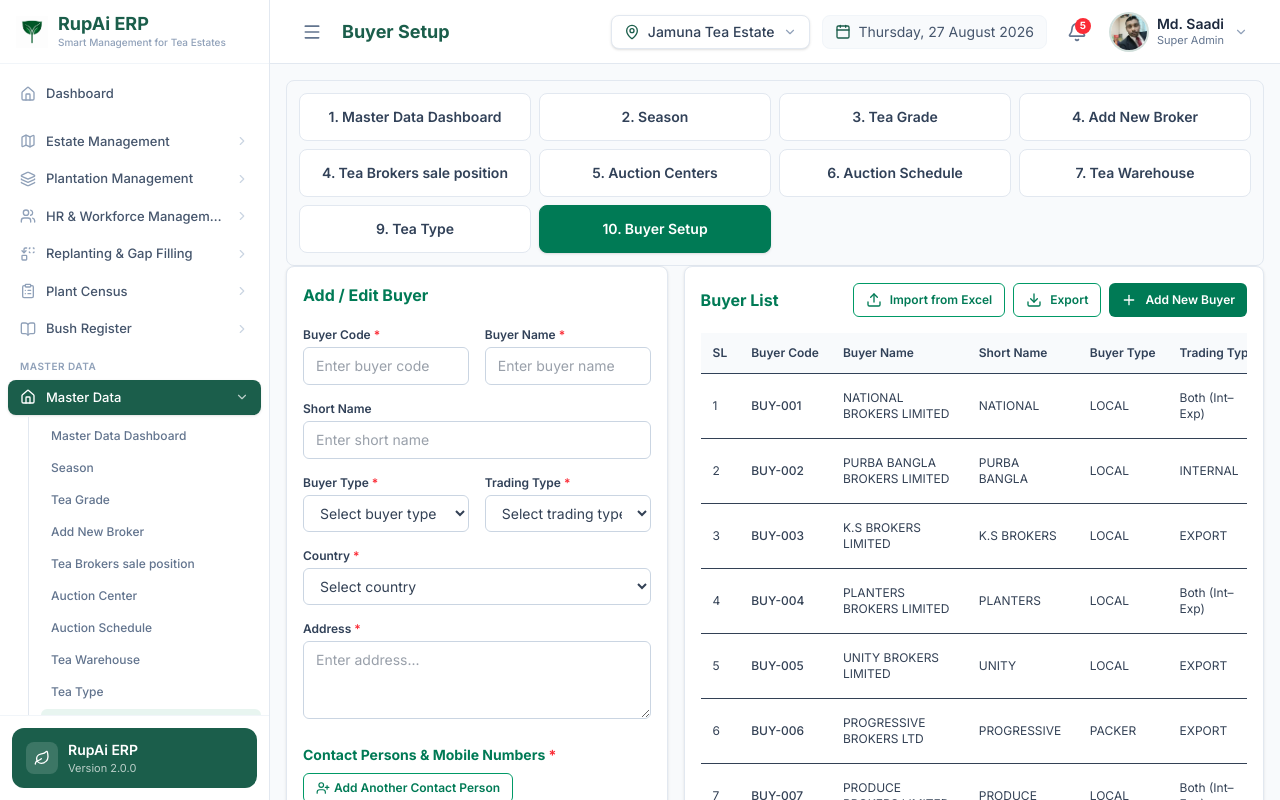
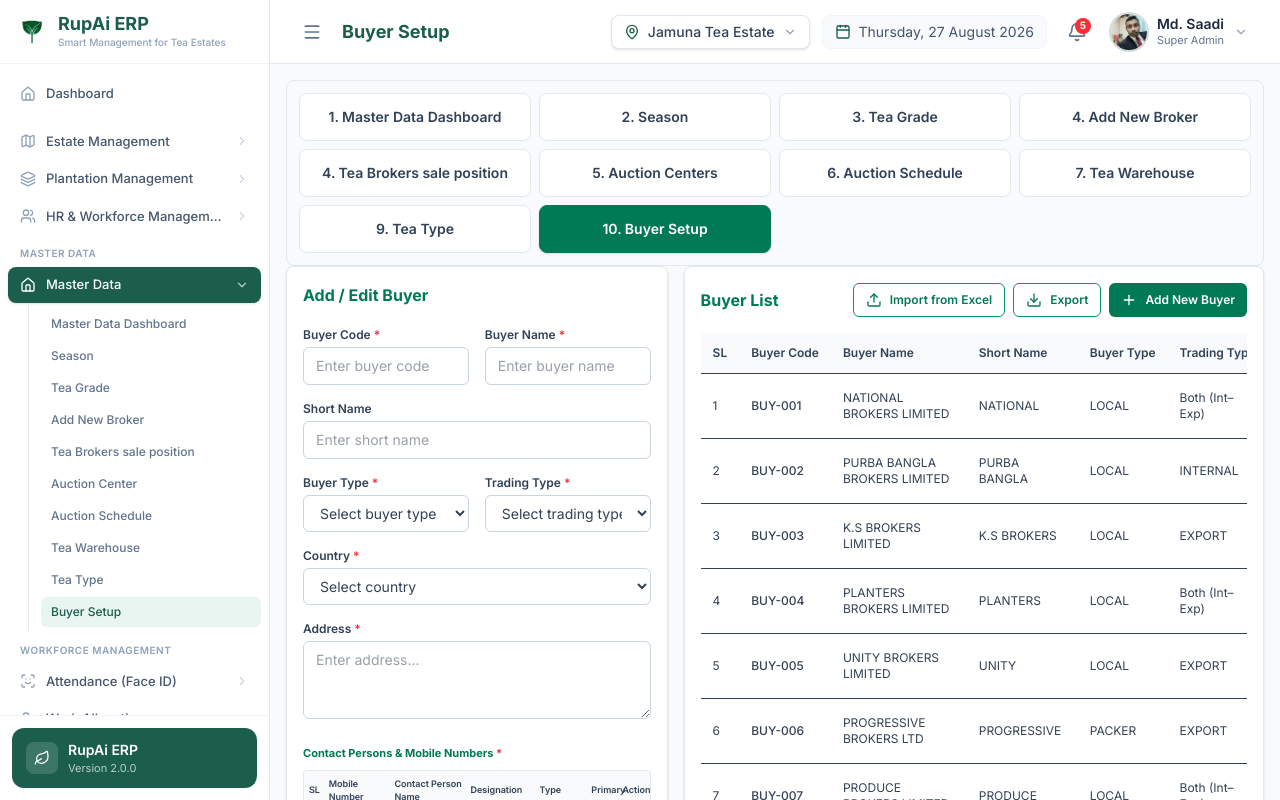
Before and after one commit to JamunaTech21-Software/rupai-erp-frontend, a React (Vite) app: page /master-data-buyer-setup in a window 1280 px wide. Built offline with nearby package versions, Linux system fonts and the light colour scheme; some icons are missing.

Commit message:
feat: update frontend implementation

```diff
--- a/src/data/MasterData/buyerSetupData.js
+++ b/src/data/MasterData/buyerSetupData.js
@@ -72,6 +72,7 @@ export const buyerSetupData = {
       placeholder: "Enter buyer code",
       required: true,
       maxLength: 50,
+      colSpan: 1,
     },
 
     {
@@ -82,6 +83,7 @@ export const buyerSetupData = {
       placeholder: "Enter buyer name",
       required: true,
       maxLength: 150,
+      colSpan: 1,
     },
 
     {
@@ -92,6 +94,7 @@ export const buyerSetupData = {
       placeholder: "Enter short name",
       required: false,
       maxLength: 50,
+      colSpan: 2,
     },
 
     {
@@ -101,6 +104,8 @@ export const buyerSetupData = {
       type: "select",
       placeholder: "Select buyer type",
       required: true,
+      colSpan: 1,
+      optionsKey: "buyerTypeOptions",
     },
 
     {
@@ -110,6 +115,8 @@ export const buyerSetupData = {
       type: "select",
       placeholder: "Select trading type",
       required: true,
+      colSpan: 1,
+      optionsKey: "tradingTypeOptions",
     },
 
     {
@@ -119,6 +126,8 @@ export const buyerSetupData = {
       type: "select",
       placeholder: "Select country",
       required: true,
+      colSpan: 2,
+      optionsKey: "countryOptions",
     },
 
     {
@@ -129,6 +138,7 @@ export const buyerSetupData = {
       placeholder: "Enter address...",
       required: true,
       maxLength: 250,
+      colSpan: 2,
     },
 
     {
@@ -139,6 +149,7 @@ export const buyerSetupData = {
       placeholder: "Enter phone number",
       required: false,
       maxLength: 30,
+      colSpan: 1,
     },
 
     {
@@ -149,6 +160,7 @@ export const buyerSetupData = {
       placeholder: "Enter email address",
       required: false,
       maxLength: 150,
+      colSpan: 1,
     },
 
     {
@@ -158,6 +170,8 @@ export const buyerSetupData = {
       type: "select",
       placeholder: "Select status",
       required: true,
+      colSpan: 1,
+      optionsKey: "statusOptions",
     },
 
     {
@@ -168,6 +182,7 @@ export const buyerSetupData = {
       placeholder: "Enter remarks...",
       required: false,
       maxLength: 250,
+      colSpan: 1,
     },
   ],
 
@@ -346,42 +361,77 @@ export const buyerSetupData = {
   // CONTACT TABLE HEADERS
   // =======================================================
 
-  contactTableHeaders: [
+  contactTable: {
+    title: "Contact Persons & Mobile Numbers",
+    required: true,
+
+    addButton: {
+      label: "Add Another Contact Person",
+      icon: "UserPlus",
+    },
+
+    columns: [
       {
         key: "sl",
         label: "SL",
+        width: "6%",
+        align: "center",
+        type: "serial",
       },
 
       {
         key: "mobileNumber",
         label: "Mobile Number",
+        width: "19%",
+        type: "text",
+        placeholder: "+880-...",
+        required: true,
       },
 
       {
         key: "contactPersonName",
         label: "Contact Person Name",
+        width: "22%",
+        type: "text",
+        placeholder: "Contact person",
+        required: true,
       },
 
       {
         key: "designation",
         label: "Designation",
+        width: "20%",
+        type: "select",
+        required: true,
+        optionsKey: "designationOptions",
       },
 
       {
         key: "type",
         label: "Type",
+        width: "15%",
+        type: "select",
+        required: false,
+        optionsKey: "contactPersonTypeOptions",
       },
 
       {
         key: "isPrimary",
         label: "Primary",
+        width: "9%",
+        align: "center",
+        type: "radio",
       },
 
       {
         key: "action",
         label: "Action",
+        width: "9%",
+        align: "center",
+        type: "delete",
       },
     ],
+  },
 
   // =======================================================
   // BUYER LIST TABLE HEADERS
--- a/src/data/dashboardData.js
+++ b/src/data/dashboardData.js
@@ -139,40 +139,6 @@ export const navSections = [
           },
         ],
       },
-
-      // Replanting and Gap Filling
-      {
-        id: "replanting",
-        label: "Replanting & Gap Filling",
-        icon: "Replace",
-        expandable: true,
-        children: [
-          { id: "replanting-entry", label: "Replanting Entry" },
-          { id: "gap-filling", label: "Gap Filling" },
-        ],
-      },
-      // Plant Cencus
-      {
-        id: "plant-census",
-        label: "Plant Census",
-        icon: "ClipboardList",
-        expandable: true,
-        children: [
-          { id: "census-entry", label: "Census Entry" },
-          { id: "census-report", label: "Census Report" },
-        ],
-      },
-      // Bush Register
-      {
-        id: "bush-register",
-        label: "Bush Register",
-        icon: "BookOpen",
-        expandable: true,
-        children: [
-          { id: "bush-list", label: "Bush List" },
-          { id: "add-bush", label: "Add Bush Record" },
-        ],
-      },
     ],
   },
   // Master Data
@@ -235,33 +201,6 @@ export const navSections = [
             label: "Buyer Setup",
             path: "/master-data-buyer-setup",
           },
-        ],
-      },
-    ],
-  },
-  // Nuresery Management
-  {
-    label: "Nursery Management",
-    items: [
-      {
-        id: "nursery-mgmt",
-        label: "Nursery Management",
-        icon: "TreeDeciduous",
-        expandable: true,
-        children: [
-          { id: "nursery-list", label: "Nursery List" },
-          { id: "add-nursery", label: "Add Nursery" },
-          { id: "nursery-stock", label: "Nursery Stock" },
-        ],
-      },
-      {
-        id: "seed-clone",
-        label: "Seed & Clone Management",
-        icon: "Flower2",
-        expandable: true,
-        children: [
-          { id: "seed-stock", label: "Seed Stock" },
-          { id: "clone-records", label: "Clone Records" },
         ],
       },
     ],
--- a/src/pages/EstateManagement/EstateProfile.jsx
+++ b/src/pages/EstateManagement/EstateProfile.jsx
@@ -3,6 +3,7 @@ import { estateProfileData } from "../../data/EstateManagementData/estateProfile
 import { useForm } from "react-hook-form";
 import toast from "react-hot-toast";
 import { useNavigate } from "react-router-dom";
+
 import {
   Map,
   Leaf,
--- a/src/pages/MasterData/BuyerSetup.jsx
+++ b/src/pages/MasterData/BuyerSetup.jsx
@@ -30,7 +30,10 @@ const BuyerSetup = () => {
     contactPersonTypeOptions,
     designationOptions,
     statusOptions,
-    contactTableHeaders,
+
+    // ✅ ADD THIS
+    contactTable,
+
     buyerTableHeaders,
     buyerList,
   } = buyerSetupData;
@@ -438,59 +441,70 @@ const BuyerSetup = () => {
             </div>
 
             {/* =================================================
-                CONTACT PERSONS
+                  CONTACT PERSONS & MOBILE NUMBERS
               ================================================= */}
-
-            <div className='mt-5'>
-              <div className='mb-3 flex flex-wrap items-center justify-between gap-2'>
-                <h3 className='text-sm font-bold text-emerald-700'>
-                  Contact Persons & Mobile Numbers{" "}
+            <div className='mt-5 w-full'>
+              {/* =================================================
+                      SECTION HEADER
+                  ================================================= */}
+              <div className='mb-2'>
+                <h3 className='text-[11px] font-bold text-emerald-700'>
+                  {contactTable.title}{" "}
+                  {contactTable.required && (
                     <span className='text-red-500'>*</span>
+                  )}
                 </h3>
-
-                <button
-                  type='button'
-                  onClick={handleAddContactPerson}
-                  className='flex cursor-pointer items-center gap-1 rounded-md border border-emerald-600 px-3 py-1.5 text-xs font-semibold text-emerald-700 transition hover:bg-emerald-50'
-                >
-                  <UserPlus className='h-3.5 w-3.5' />
-                  Add Another Contact Person
-                </button>
               </div>
 
               {/* =================================================
                       CONTACT TABLE
                   ================================================= */}
+              <div className='w-full overflow-hidden rounded border border-slate-200'>
+                <table className='w-full table-fixed border-collapse text-[9px]'>
+                  {/* COLUMN WIDTHS FROM JSON */}
+                  <colgroup>
+                    {contactTable.columns.map((column) => (
+                      <col key={column.key} style={{ width: column.width }} />
+                    ))}
+                  </colgroup>
 
-              <div className='overflow-x-auto rounded-md border border-slate-200'>
-                <table className='w-full min-w-[850px] text-xs'>
+                  {/* =================================================
+                          TABLE HEADER
+                      ================================================= */}
                   <thead className='bg-slate-50'>
                     <tr>
-                      {contactTableHeaders.map((header) => (
+                      {contactTable.columns.map((column) => (
                         <th
-                          key={header.key}
-                          className='whitespace-nowrap border-b px-2 py-2 text-left font-semibold text-slate-700'
+                          key={column.key}
+                          className={`border-b border-slate-200 px-1 py-1.5 font-semibold text-slate-700 ${
+                            column.align === "center"
+                              ? "text-center"
+                              : "text-left"
+                          }`}
                         >
-                          {header.label}
+                          {column.label}
                         </th>
                       ))}
                     </tr>
                   </thead>
 
+                  {/* =================================================
+                          TABLE BODY
+                      ================================================= */}
                   <tbody>
                     {contactFields.map((field, index) => (
-                      <tr key={field.id}>
+                      <tr key={field.id} className='hover:bg-slate-50'>
                         {/* SL */}
+                        <td className='border-b border-slate-100 px-1 py-1 text-center text-slate-600'>
+                          {index + 1}
+                        </td>
 
-                        <td className='border-b px-2 py-2'>{index + 1}</td>
-
-                        {/* MOBILE */}
-
-                        <td className='border-b px-2 py-2'>
+                        {/* MOBILE NUMBER */}
+                        <td className='border-b border-slate-100 px-1 py-1'>
                           <input
                             type='text'
-                            placeholder='+880...'
-                            className='w-32 rounded border border-slate-300 px-2 py-1.5 outline-none focus:border-emerald-600'
+                            placeholder='+880-...'
+                            className='h-[23px] w-full rounded border border-slate-300 px-1 text-[9px] outline-none focus:border-emerald-600'
                             {...register(
                               `contactPersons.${index}.mobileNumber`,
                               {
@@ -500,13 +514,12 @@ const BuyerSetup = () => {
                           />
                         </td>
 
-                        {/* CONTACT NAME */}
-
-                        <td className='border-b px-2 py-2'>
+                        {/* CONTACT PERSON NAME */}
+                        <td className='border-b border-slate-100 px-1 py-1'>
                           <input
                             type='text'
                             placeholder='Contact person'
-                            className='w-36 rounded border border-slate-300 px-2 py-1.5 outline-none focus:border-emerald-600'
+                            className='h-[23px] w-full rounded border border-slate-300 px-1 text-[9px] outline-none focus:border-emerald-600'
                             {...register(
                               `contactPersons.${index}.contactPersonName`,
                               {
@@ -517,10 +530,9 @@ const BuyerSetup = () => {
                         </td>
 
                         {/* DESIGNATION */}
-
-                        <td className='border-b px-2 py-2'>
+                        <td className='border-b border-slate-100 px-1 py-1'>
                           <select
-                            className='w-36 cursor-pointer rounded border border-slate-300 px-2 py-1.5 outline-none focus:border-emerald-600'
+                            className='h-[23px] w-full cursor-pointer rounded border border-slate-300 bg-white px-1 text-[9px] outline-none focus:border-emerald-600'
                             {...register(
                               `contactPersons.${index}.designation`,
                               {
@@ -539,10 +551,9 @@ const BuyerSetup = () => {
                         </td>
 
                         {/* TYPE */}
-
-                        <td className='border-b px-2 py-2'>
+                        <td className='border-b border-slate-100 px-1 py-1'>
                           <select
-                            className='w-28 cursor-pointer rounded border border-slate-300 px-2 py-1.5 outline-none focus:border-emerald-600'
+                            className='h-[23px] w-full cursor-pointer rounded border border-slate-300 bg-white px-1 text-[9px] outline-none focus:border-emerald-600'
                             {...register(`contactPersons.${index}.type`)}
                           >
                             <option value=''>Select</option>
@@ -556,35 +567,53 @@ const BuyerSetup = () => {
                         </td>
 
                         {/* PRIMARY */}
-
-                        <td className='border-b px-2 py-2 text-center'>
-                          <input
-                            type='radio'
-                            name='primaryContact'
-                            checked={field.isPrimary === true}
-                            onChange={() => handlePrimaryContact(index)}
-                            className='h-4 w-4 cursor-pointer accent-emerald-600'
-                          />
+                        <td className='border-b border-slate-100 px-1 py-1 text-center'>
+                          <button
+                            type='button'
+                            onClick={() => handlePrimaryContact(index)}
+                            className={`inline-flex h-4 w-4 cursor-pointer items-center justify-center rounded-full border transition ${
+                              field.isPrimary
+                                ? "border-emerald-600 bg-white"
+                                : "border-slate-300 bg-white hover:border-emerald-500"
+                            }`}
+                            title='Set as Primary'
+                          >
+                            {field.isPrimary && (
+                              <span className='h-2.5 w-2.5 rounded-full bg-emerald-600' />
+                            )}
+                          </button>
                         </td>
 
                         {/* ACTION */}
-
-                        <td className='border-b px-2 py-2 text-center'>
-                          {contactFields.length > 1 && (
+                        <td className='border-b border-slate-100 px-1 py-1 text-center'>
                           <button
                             type='button'
                             onClick={() => remove(index)}
-                              className='cursor-pointer rounded border border-red-200 p-1.5 text-red-500 transition hover:bg-red-50'
-                              title='Remove'
+                            title='Remove Contact Person'
+                            className='inline-flex h-5 w-5 cursor-pointer items-center justify-center rounded border border-red-200 bg-white text-red-500 transition hover:bg-red-50 hover:text-red-600'
                           >
-                              <Trash2 className='h-3.5 w-3.5' />
+                            <Trash2 className='h-3.5 w-3.5' strokeWidth={2} />
                           </button>
-                          )}
                         </td>
                       </tr>
                     ))}
                   </tbody>
                 </table>
+              </div>
+
+              {/* =================================================
+                      ADD ANOTHER CONTACT PERSON
+                  ================================================= */}
+              <div className='mt-1'>
+                <button
+                  type='button'
+                  onClick={handleAddContactPerson}
+                  className='inline-flex cursor-pointer items-center gap-1 rounded-md border border-emerald-600 px-2.5 py-1 text-[14px] font-semibold text-emerald-700 transition hover:bg-emerald-50 hover:text-emerald-800'
+                >
+                  <span className='text-[16px] leading-none'>+</span>
+
+                  {contactTable.addButton.label}
+                </button>
               </div>
             </div>
 
```
Also changed, not shown: public/te.png (added). Lines whose indentation alone changed are shown as unchanged.
